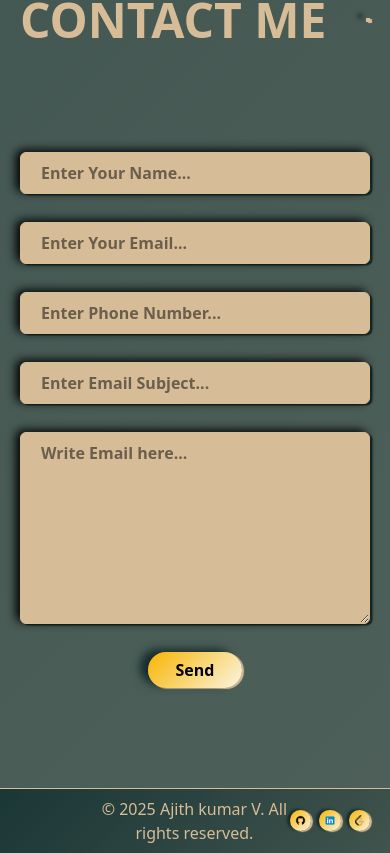
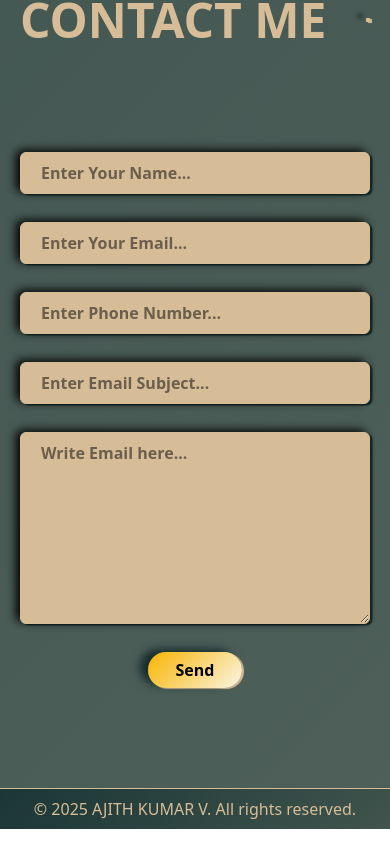
Before and after one commit to ajithkumar-velu/Portfolio, a React (Vite) app: page / in a window 390 px wide. Shown: the part 5297-6150 px from the top of the page. After the commit the page ends 6126 px from the top, so only its background shows below. Built offline with nearby package versions, Linux system fonts and the light colour scheme.

Commit message:
updated footer alignment

```diff
--- a/src/components/Footer.jsx
+++ b/src/components/Footer.jsx
@@ -3,13 +3,11 @@ import Links from './Links'
 
 const Footer = () => {
     return (
-        <div className='border-t py-2 text-center border-c1 md:-mx-10 bg-custom-gradient flex items-center justify-between px-5' >
-            <div className='w-32' >
-
-
+        <div className='border-t py-2 text-center border-c1 md:-mx-10 bg-custom-gradient flex items-center px-5 justify-between' >
+            <div className='w-32 hidden md:block' >
             </div>
-            <p className='text-c1' >&copy; 2025 Ajith kumar V. All rights reserved.</p>
-            <Links />
+            <p className='text-c1 sm:text-left m-auto' >&copy; 2025 AJITH KUMAR V. All rights reserved.</p>
+            <Links cls="hidden sm:flex" />
         </div>
     )
 }
--- a/src/components/Hero.jsx
+++ b/src/components/Hero.jsx
@@ -15,7 +15,7 @@ const Hero = () => {
                     <p className='font-bold text-[#1a3636] sm:text-[23px] ' >Aspiring Software Developer | MERN Stack Developer | Problem Solver</p>
                     <p className='lg:w-4/5' >Welcome to my portfolio! I'm a passionate full-stack developer skilled in the MERN stack (MongoDB, Express.js, React, Node.js). I love building real-world web applications, solving coding challenges, and constantly improving my development skills. I enjoy turning complex problems into clean, efficient solutions. I'm always eager to learn new technologies and contribute to impactful projects.</p>
                 </div>
-                <Links />
+                <Links cls="m-auto" />
                 <div className=' flex gap-10 mt-4 m-auto xl:m-0 md:mt-4' >
                     <a className='hover:scale-[103%] transition-all duration-300' href='#contact'><Button cls={"shadow-[-4px_-2px_10px_#000000,2.5px_1.5px_1px_#152b2b] px-10 py-3 bg-btn-unique font-semibold"} val={"Contact Me"} /></a>
                     <a className='hover:scale-[103%] transition-all duration-300' href="./pro1 (7).pdf" download={true}><Button cls={"bg-btn-unique font-bold text-[#000000] px-10 py-3"} val={"Resume"} btn={<Download />} /></a>
--- a/src/components/Links.jsx
+++ b/src/components/Links.jsx
@@ -2,9 +2,9 @@ import React from 'react'
 import Button from './Button'
 import { images, links } from '../assets/assets'
 
-const Links = () => {
+const Links = (prop) => {
   return (
-    <div className='flex gap-2 items-center m-auto xl:m-0' >
+    <div className={`flex gap-2 items-center xl:m-0 ${prop.cls}`} >
         <div  className="px-[5px] py-[5px] bg-btn-unique !shadow-[-3px_-1px_3px_#152b2b,2px_1px_1px_#D6BD98] active:translate-x-[0.5%] active:translate-y-[0.5%] active:shadow-[-1px_-0.4px_3px_#152b2b] hover:scale-105 rounded-full bg-transparent border-none cursor-pointer transition-all duration-100 ease-linear w-fit flex items-center gap-2 justify-center"><a href={links.github} target='blank' > <img src={images.githubIcon} className='w-7' /></a></div>
         <div  className="px-[5px] py-[5px] bg-btn-unique !shadow-[-3px_-1px_3px_#152b2b,2px_1px_1px_#D6BD98] active:translate-x-[0.5%] active:translate-y-[0.5%] active:shadow-[-1px_-0.4px_3px_#152b2b] hover:scale-105 rounded-full bg-transparent border-none cursor-pointer transition-all duration-100 ease-linear w-fit flex items-center gap-2 justify-center"><a href={links.linkedIn} target='blank' > <img src={images.linkedInIcon} className='w-7' /></a></div>
         <div  className="px-[5px] py-[5px] bg-btn-unique !shadow-[-3px_-1px_3px_#152b2b,2px_1px_1px_#D6BD98] active:translate-x-[0.5%] active:translate-y-[0.5%] active:shadow-[-1px_-0.4px_3px_#152b2b] hover:scale-105 rounded-full bg-transparent border-none cursor-pointer transition-all duration-100 ease-linear w-fit flex items-center gap-2 justify-center"><a href={links.leetcodeIcon} target='blank' > <img src={images.leetcodeIcon} className='w-7' /></a></div>
```
